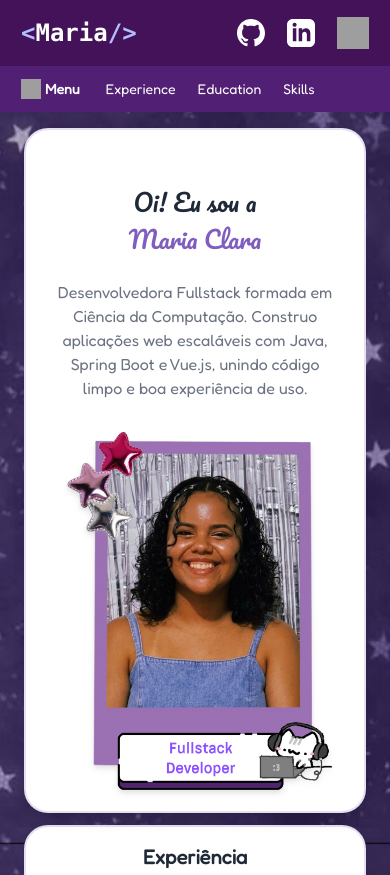
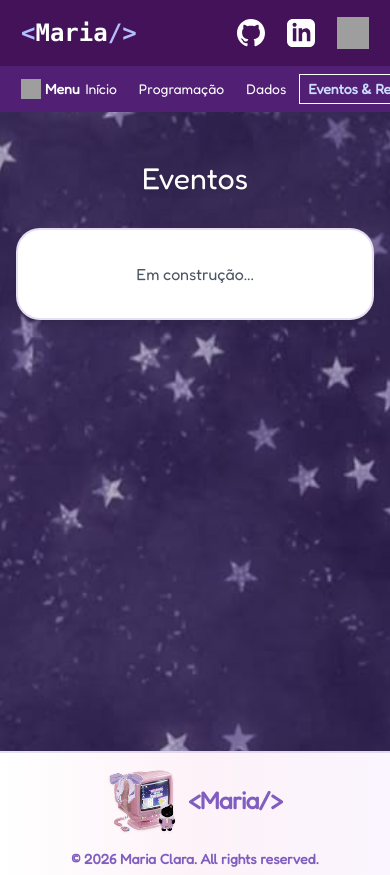
Before and after one commit to Grizzlyess/MyPortfolio, a Vue app: page /eventos in a window 390 px wide. Shown: the top 875 px of the page. Built offline with nearby package versions, Linux system fonts and the light colour scheme; grey boxes are pictures that could not be loaded.

Commit message:
Criando mais pages

```diff
--- a/package.json
+++ b/package.json
@@ -10,7 +10,8 @@
   },
   "dependencies": {
     "aos": "^2.3.4",
-    "vue": "^3.5.12"
+    "vue": "^3.5.12",
+    "vue-router": "^4.6.5"
   },
   "devDependencies": {
     "@tailwindcss/postcss": "^4.3.3",
--- a/src/App.vue
+++ b/src/App.vue
@@ -2,29 +2,24 @@
   <div class="min-h-screen">
     <Suspense>
       <template #default>
-          <!--
-            Adicionadas classes:
-            bg-cover (cobre tudo), bg-center (centraliza), bg-fixed (não rola com a página),
-            bg-primary2 (cor de fundo caso a imagem demore a carregar)
-          -->
         <div
           class="bg-cover bg-center bg-fixed bg-no-repeat bg-primary2 min-h-screen flex flex-col"
           :style="{ backgroundImage: `url(${backgroundImg})` }"
         >
-            <NavBar/>
-            <HeroSection/>
-            <Skills/>
-            <Services/>
-            <Projects/>
-            <ContactMe/>
-            <Footer/>
-            <BackToTop/>
+          <NavBar />
+
+          <main class="flex-1">
+            <RouterView />
+          </main>
+
+          <Footer />
+          <BackToTop />
         </div>
       </template>
 
       <template #fallback>
         <div class="flex justify-center items-center min-h-screen">
-              <LoadingSpinner/>
+          <LoadingSpinner />
         </div>
       </template>
     </Suspense>
@@ -37,16 +32,11 @@ import AOS from 'aos';
 import 'aos/dist/aos.css';
 
 import backgroundImg from './assets/background2.jpg';
-
-AOS.init({ duration: 2000 , delay: 200 });
 import LoadingSpinner from './components/LoadingSpinner.vue';
 
-const NavBar = defineAsyncComponent(()=>import('./components/NavBar.vue'))
-const HeroSection = defineAsyncComponent(()=>import('./components/HeroSection.vue'))
-const Skills = defineAsyncComponent(()=>import('./components/Skills.vue'))
-const Services = defineAsyncComponent(()=>import('./components/Services.vue'))
-const Projects = defineAsyncComponent(()=>import('./components/Projects.vue'))
-const ContactMe = defineAsyncComponent(()=>import('./components/ContactMe.vue'))
-const Footer = defineAsyncComponent(()=>import('./components/Footer.vue'))
-const BackToTop = defineAsyncComponent(()=>import('./components/BackToTop.vue'))
+AOS.init({ duration: 2000, delay: 200 });
+
+const NavBar = defineAsyncComponent(() => import('./components/NavBar.vue'));
+const Footer = defineAsyncComponent(() => import('./components/Footer.vue'));
+const BackToTop = defineAsyncComponent(() => import('./components/BackToTop.vue'));
 </script>
--- a/src/components/NavBar.vue
+++ b/src/components/NavBar.vue
@@ -1,14 +1,14 @@
 <template>
-  <header class="w-full text-white text-sm">
+  <header class="w-full text-white text-sm relative">
 
-    <!-- LINHA SUPERIOR  -->
+    <!-- LINHA SUPERIOR -->
     <div class="bg-[#431259] flex items-center justify-between px-4 py-3">
 
       <!-- Logo e Local -->
       <div class="flex items-center space-x-4">
-        <a href="#" class="text-2xl font-bold font-mono pt-1 flex items-baseline hover:border-white border border-transparent p-1">
+        <RouterLink to="/" class="text-2xl font-bold font-mono pt-1 flex items-baseline hover:border-white border border-transparent p-1">
           <span class="text-[#B3BEFF]">&lt;</span>Maria<span class="text-[#B3BEFF]">/&gt;</span>
-        </a>
+        </RouterLink>
 
         <div class="hidden sm:flex flex-col leading-tight cursor-pointer hover:border-white border border-transparent p-1">
           <span class="text-[#CCDCFF] text-xs">Localização</span>
@@ -46,7 +46,7 @@
           </div>
         </a>
 
-        <!-- LinkedIn  -->
+        <!-- LinkedIn -->
         <a href="https://www.linkedin.com/in/mcbatista/" target="_blank" aria-label="LinkedIn" class="flex items-center cursor-pointer hover:border-white border border-transparent p-1">
           <svg class="w-7 h-7 text-white md:hidden" fill="currentColor" viewBox="0 0 24 24">
             <path d="M19 0h-14c-2.761 0-5 2.239-5 5v14c0 2.761 2.239 5 5 5h14c2.762 0 5-2.239 5-5v-14c0-2.761-2.238-5-5-5zm-11 19h-3v-11h3v11zm-1.5-12.268c-.966 0-1.75-.79-1.75-1.764s.784-1.764 1.75-1.764 1.75.79 1.75 1.764-.783 1.764-1.75 1.764zm13.5 12.268h-3v-5.604c0-3.368-4-3.113-4 0v5.604h-3v-11h3v1.765c1.396-2.586 7-2.777 7 2.476v6.759z"/>
@@ -66,34 +66,66 @@
       </div>
     </div>
 
-
-
     <!-- LINHA INFERIOR -->
     <div class="bg-[#511F73] flex items-center px-4 py-2 space-x-1 overflow-x-auto whitespace-nowrap">
 
       <button
         @click="isMenuOpen = !isMenuOpen"
-        class="flex items-center font-bold hover:border-white border border-transparent p-1 mr-2"
+        class="flex items-center font-bold hover:border-white border border-transparent p-1 mr-2 cursor-pointer"
       >
         <img src="https://img.icons8.com/ios-filled/50/ffffff/menu--v1.png" class="w-5 h-5 mr-1" alt="menu"/>
         Menu
       </button>
 
+      <RouterLink
+        to="/"
+        exact-active-class="border-white font-bold text-[#CCDCFF]"
+        class="hover:border-white border border-transparent p-1 px-2"
+      >
+        Início
+      </RouterLink>
 
-      <a href="#experience" class="hover:border-white border border-transparent p-1 px-2" @click="scrollToSection('#experience')">Experience</a>
-      <a href="#education" class="hover:border-white border border-transparent p-1 px-2" @click="scrollToSection('#education')">Education</a>
-      <a href="#skills" class="hover:border-white border border-transparent p-1 px-2" @click="scrollToSection('#skills')">Skills</a>
-      <a href="#projects" class="hover:border-white border border-transparent p-1 px-2 hidden sm:block" @click="scrollToSection('#projects')">Projetos Recentes</a>
-      <a href="#contact" class="hover:border-white border border-transparent p-1 px-2 hidden md:block" @click="scrollToSection('#contact')">Fale Comigo</a>
+      <RouterLink
+        to="/programacao"
+        active-class="border-white font-bold text-[#CCDCFF]"
+        class="hover:border-white border border-transparent p-1 px-2"
+      >
+        Programação
+      </RouterLink>
+
+      <RouterLink
+        to="/dados"
+        active-class="border-white font-bold text-[#CCDCFF]"
+        class="hover:border-white border border-transparent p-1 px-2"
+      >
+        Dados
+      </RouterLink>
+
+      <RouterLink
+        to="/eventos"
+        active-class="border-white font-bold text-[#CCDCFF]"
+        class="hover:border-white border border-transparent p-1 px-2"
+      >
+        Eventos & Relatos
+      </RouterLink>
+
+      <a
+        href="#contact"
+        @click.prevent="goToContact"
+        class="hover:border-white border border-transparent p-1 px-2 hidden md:block cursor-pointer"
+      >
+        Fale Comigo
+      </a>
 
     </div>
 
+    <!-- MENU DROPDOWN MOBILE -->
     <div v-if="isMenuOpen" class="md:hidden bg-[#431259] p-4 absolute w-full z-20 flex flex-col space-y-3 shadow-lg border-t border-[#60308C]">
-      <a href="#experience" class="text-white hover:text-[#B3BEFF]" @click="scrollToSection('#experience')">Experience</a>
-      <a href="#education" class="text-white hover:text-[#B3BEFF]" @click="scrollToSection('#education')">Education</a>
-      <a href="#skills" class="text-white hover:text-[#B3BEFF]" @click="scrollToSection('#skills')">Skills</a>
-      <a href="#projects" class="text-white hover:text-[#B3BEFF]" @click="scrollToSection('#projects')">Projects</a>
-      <a href="#contact" class="text-white hover:text-[#B3BEFF]" @click="scrollToSection('#contact')">Contact</a>
+      <RouterLink to="/" class="text-white hover:text-[#B3BEFF]" @click="isMenuOpen = false">Início</RouterLink>
+      <RouterLink to="/programacao" class="text-white hover:text-[#B3BEFF]" @click="isMenuOpen = false">Programação</RouterLink>
+      <RouterLink to="/dados" class="text-white hover:text-[#B3BEFF]" @click="isMenuOpen = false">Dados</RouterLink>
+      <RouterLink to="/eventos" class="text-white hover:text-[#B3BEFF]" @click="isMenuOpen = false">Eventos & Relatos</RouterLink>
+      <a href="#contact" class="text-white hover:text-[#B3BEFF]" @click.prevent="goToContact">Fale Comigo</a>
     </div>
 
   </header>
@@ -101,14 +133,13 @@
 
 <script setup>
 import { ref } from 'vue';
+import { useRouter } from 'vue-router';
 
 const isMenuOpen = ref(false);
+const router = useRouter();
 
-const scrollToSection = (href) => {
-    isMenuOpen.value = false;
-    const section = document.querySelector(href);
-    if(section){
-        section.scrollIntoView({ behavior : 'smooth'})
-    }
-}
+const goToContact = () => {
+  isMenuOpen.value = false;
+  router.push({ path: '/', hash: '#contact' });
+};
 </script>
--- a/src/components/Projects.vue
+++ b/src/components/Projects.vue
@@ -102,7 +102,7 @@ const projects = ref([
     image: capiImg,
     detailsUrl: '/projeto/capi',
     liveUrl: 'https://capi-js.onrender.com',
-    codeUrl: 'https://github.com/Tomorrow-s-Tech/cliclibras'
+    codeUrl: 'https://github.com/Grizzlyess/Capi_JS'
   },
   {
     id: 3,
--- a/src/main.ts
+++ b/src/main.ts
@@ -1,5 +1,8 @@
 import { createApp } from 'vue'
 import './style.css'
 import App from './App.vue'
+import router from './router';
 
-createApp(App).mount('#app')
+createApp(App)
+  .use(router)
+  .mount('#app');
--- /dev/null
+++ b/src/router/index.ts
@@ -0,0 +1,29 @@
+import { createRouter, createWebHistory } from 'vue-router';
+import HomeView from '../views/HomeView.vue';
+import ProgramacaoView from '../views/ProgramacaoView.vue';
+import DadosView from '../views/DadosView.vue';
+import EventosView from '../views/EventosView.vue';
+
+const routes = [
+  { path: '/', name: 'home', component: HomeView },
+  { path: '/programacao', name: 'programacao', component: ProgramacaoView },
+  { path: '/dados', name: 'dados', component: DadosView },
+  { path: '/eventos', name: 'eventos', component: EventosView },
+];
+
+const router = createRouter({
+  history: createWebHistory(),
+  routes,
+  scrollBehavior(to) {
+    if (to.hash) {
+      return new Promise((resolve) => {
+        setTimeout(() => {
+          resolve({ el: to.hash, behavior: 'smooth' });
+        }, 300);
+      });
+    }
+    return { top: 0 };
+  },
+});
+
+export default router;
--- /dev/null
+++ b/src/views/DadosView.vue
@@ -0,0 +1,10 @@
+<template>
+  <section class="w-full max-w-[1600px] mx-auto px-4 py-12 min-h-[70vh]">
+    <h1 class="font-pacifico text-3xl md:text-4xl text-white text-center mb-8 drop-shadow-md">
+      Dados
+    </h1>
+    <div class="bg-white rounded-3xl border-2 border-primary/20 shadow-lg p-8 text-center text-gray-600">
+      Em construção...
+    </div>
+  </section>
+</template>
--- /dev/null
+++ b/src/views/EventosView.vue
@@ -0,0 +1,10 @@
+<template>
+  <section class="w-full max-w-[1600px] mx-auto px-4 py-12 min-h-[70vh]">
+    <h1 class="font-pacifico text-3xl md:text-4xl text-white text-center mb-8 drop-shadow-md">
+      Eventos
+    </h1>
+    <div class="bg-white rounded-3xl border-2 border-primary/20 shadow-lg p-8 text-center text-gray-600">
+      Em construção...
+    </div>
+  </section>
+</template>
--- /dev/null
+++ b/src/views/HomeView.vue
@@ -0,0 +1,19 @@
+<template>
+  <div>
+    <HeroSection />
+    <Skills />
+    <Services />
+    <Projects />
+    <ContactMe />
+  </div>
+</template>
+
+<script setup>
+import { defineAsyncComponent } from 'vue';
+
+const HeroSection = defineAsyncComponent(() => import('../components/HeroSection.vue'));
+const Skills = defineAsyncComponent(() => import('../components/Skills.vue'));
+const Services = defineAsyncComponent(() => import('../components/Services.vue'));
+const Projects = defineAsyncComponent(() => import('../components/Projects.vue'));
+const ContactMe = defineAsyncComponent(() => import('../components/ContactMe.vue'));
+</script>
--- /dev/null
+++ b/src/views/ProgramacaoView.vue
@@ -0,0 +1,10 @@
+<template>
+  <section class="w-full max-w-[1600px] mx-auto px-4 py-12 min-h-[70vh]">
+    <h1 class="font-pacifico text-3xl md:text-4xl text-white text-center mb-8 drop-shadow-md">
+      Projetos de Programação
+    </h1>
+    <div class="bg-white rounded-3xl border-2 border-primary/20 shadow-lg p-8 text-center text-gray-600">
+      Em construção...
+    </div>
+  </section>
+</template>
```
Also changed, not shown: 1 other file (tests, documents, lock files or other folders). Lines whose indentation alone changed are shown as unchanged.
